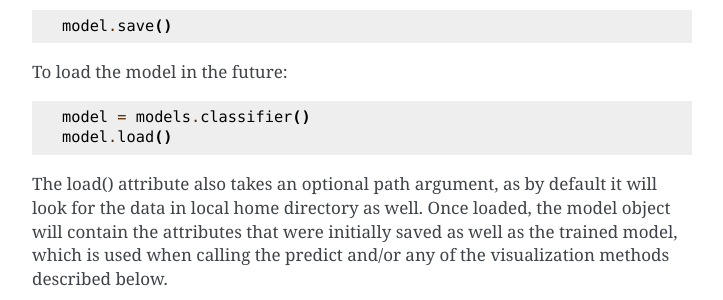
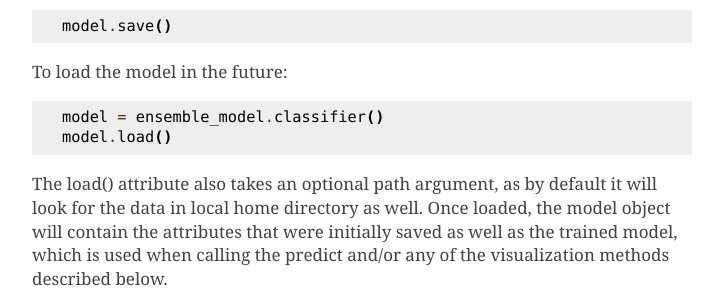
Before and after one commit to Professor-G/MicroLIA, a Sphinx documentation site: the page built from docs/source/Examples.rst, in a window 1280 px wide and 900 px high, scrolled down 4169 px. Shown: the part 152-452 px from the top of the window, without its empty margins (388-1111 px from the left). Built offline with Sphinx 7.4.7, drawn with Linux system fonts in a browser that asks for light colours; formulas are drawn with MathJax 3; pages that are not in the unit, such as notebooks, are missing from menus.

Commit message:
updated example

```diff
--- a/docs/source/Examples.rst
+++ b/docs/source/Examples.rst
@@ -126,7 +126,7 @@
 
 .. code-block:: python
 
-   model = models.classifier()
+   model = ensemble_model.classifier()
    model.load()
 
 The load() attribute also takes an optional path argument, as by default it will look for the data in local home directory as well. Once loaded, the model object will contain the attributes that were initially saved as well as the trained model, which is used when calling the predict and/or any of the visualization methods described below.
@@ -204,7 +204,7 @@
       data = np.loadtxt(path+name)
       time, mag, magerr = data[:,0], data[:,1], data[:,2]
 
-      prediction = models.predict(time, mag, magerr, model=model, imputer=imputer, feats_to_use=feats_to_use, convert=True, zp=22)
+      prediction = model.predict(time, mag, magerr, model=model, imputer=imputer, feats_to_use=feats_to_use, convert=True, zp=22)
       predictions.append(prediction[np.argmax(prediction[:,1])][0])
 
    accuracy = len(np.argwhere(predictions == 'ML'))/len(predictions)
```
